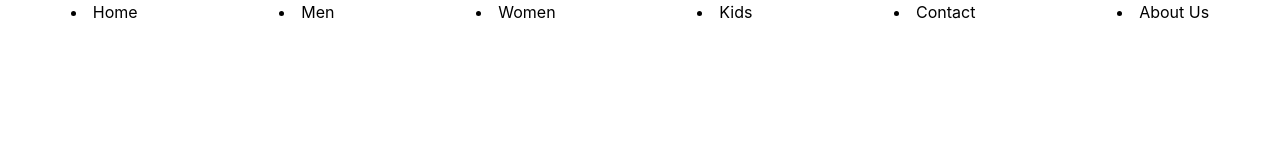
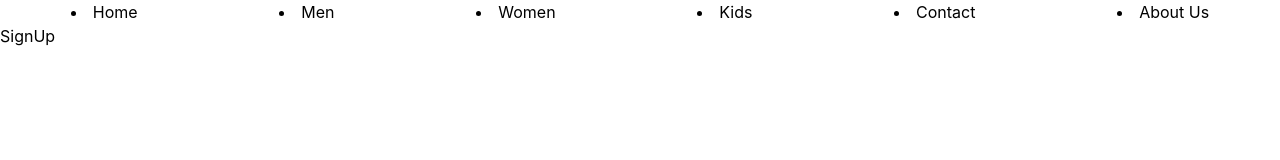
Before and after one commit to nehalprasad/ecommerce, a React (Create React App) app: page /signUp in a window 1280 px wide. Shown: the top 160 px of the page. Built offline with nearby package versions, Linux system fonts and the light colour scheme.

Commit message:
project setup

```diff
--- a/src/process/application/App.js
+++ b/src/process/application/App.js
@@ -1,19 +1,32 @@
 import { BrowserRouter as Router, Route, Routes } from "react-router-dom";
 
+import {
+  Home,
+  About,
+  Men,
+  Women,
+  Kids,
+  Contact,
+  SignIn,
+  SignUp,
+} from "../../show/pages/public";
 import { Navbar } from "../../show/components";
-import { Home, About, Men, Women, Kids, Contact } from "../../show/pages";
+import { Cart } from "../../show/pages/private";
 
 const App = () => {
   return (
     <Router>
-        <Navbar />
+      <Navbar />
       <Routes>
         <Route path="/" element={<Home />} />
         <Route path="/about" element={<About />} />
         <Route path="/men" element={<Men />} />
         <Route path="/women" element={<Women />} />
         <Route path="/kids" element={<Kids />} />
+        <Route path="/card" element={<Cart />} />
         <Route path="/contact" element={<Contact />} />
+        <Route path="/signUp" element={<SignUp />} />
+        <Route path="/signIn" element={<SignIn />} />
       </Routes>
     </Router>
   );
--- /dev/null
+++ b/src/show/pages/private/Cart/index.js
@@ -0,0 +1,9 @@
+import React from 'react'
+
+function Cart() {
+  return (
+    <div>Cart</div>
+  )
+}
+
+export default Cart
--- /dev/null
+++ b/src/show/pages/private/index.js
@@ -0,0 +1,3 @@
+import Cart from "./Cart";
+
+export { Cart };
--- /dev/null
+++ b/src/show/pages/public/SignIn/index.js
@@ -0,0 +1,9 @@
+import React from 'react'
+
+function SignIn() {
+  return (
+    <div>SignIn</div>
+  )
+}
+
+export default SignIn
--- /dev/null
+++ b/src/show/pages/public/SignUp/index.js
@@ -0,0 +1,9 @@
+import React from 'react'
+
+function SignUp() {
+  return (
+    <div>SignUp</div>
+  )
+}
+
+export default SignUp
```
Also changed, not shown: src/show/pages/public/index.js (renamed from src/show/pages/index.js, +6 -2 lines), src/show/pages/public/About/index.js (renamed from src/show/pages/About/index.js), src/show/pages/public/Contact/index.js (renamed from src/show/pages/Contact/index.js), src/show/pages/public/Home/index.js (renamed from src/show/pages/Home/index.js), src/show/pages/public/Kids/index.js (renamed from src/show/pages/Kids/index.js), src/show/pages/public/Men/index.js (renamed from src/show/pages/Men/index.js), src/show/pages/public/Women/index.js (renamed from src/show/pages/Women/index.js).
